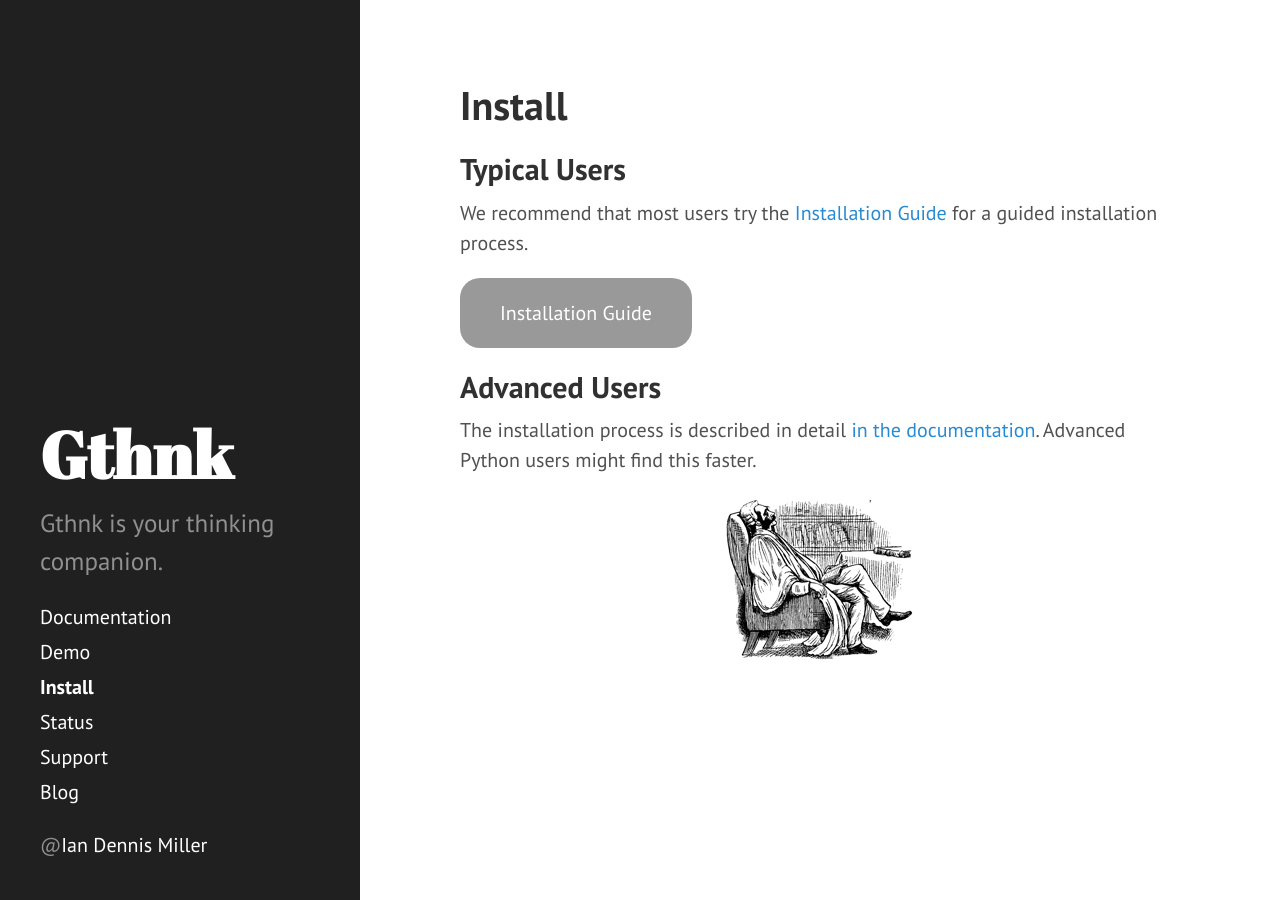
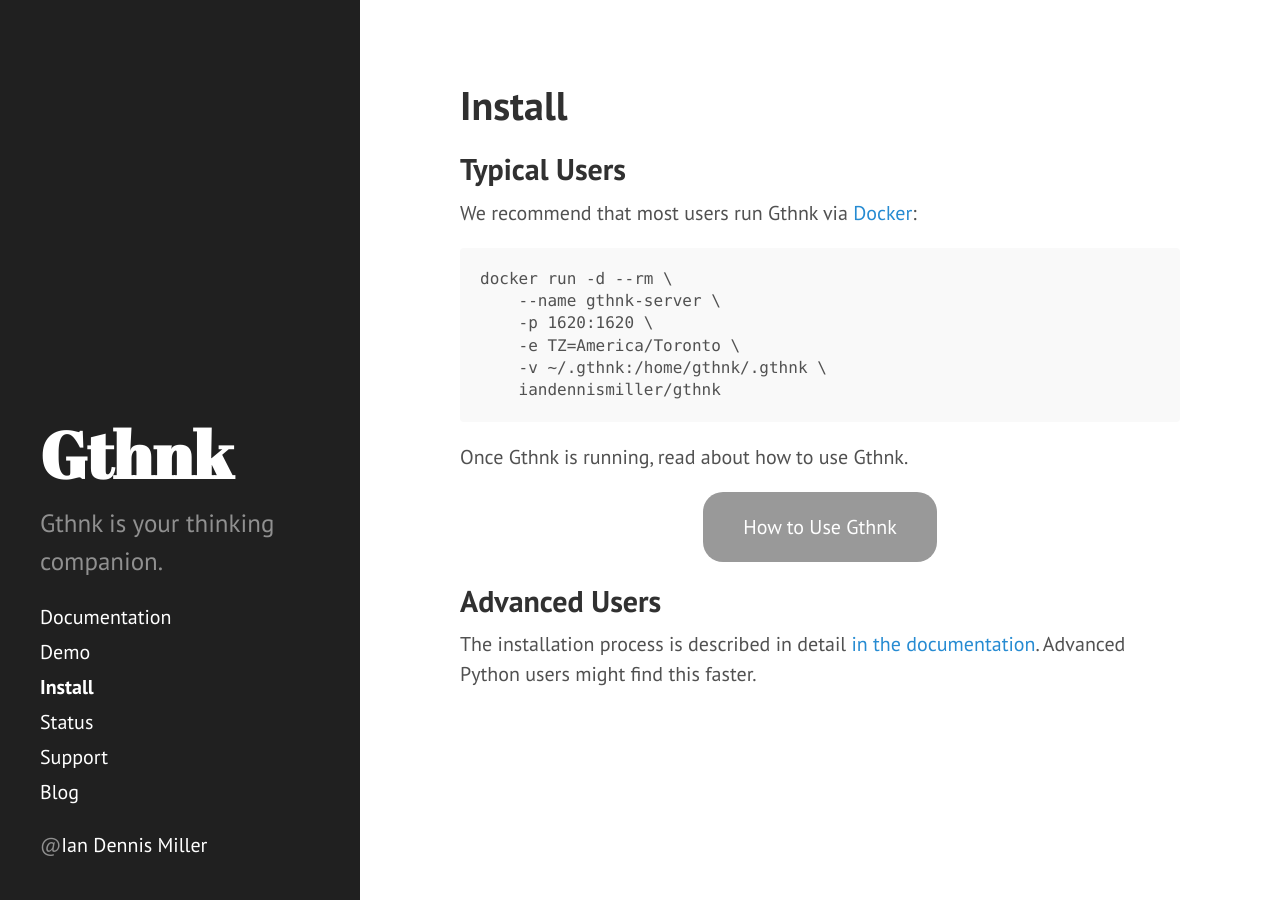
Before and after one commit to iandennismiller/www-gthnk, a Jekyll site: the page built from install.md, in a window 1280 px wide. Built offline with Jekyll 4.4.1, drawn with Linux system fonts in a browser that asks for light colours.

Commit message:
revise for 0.7

```diff
--- a/index.html
+++ b/index.html
@@ -17,7 +17,7 @@
       <li>a <b>Chronology</b> of your notes</li>
       <li>including <b>Handwritten Notes</b></li>
       <li>and <b>Mobile Notes</b></li>
-      <li>and image <b>Attachments</b>, generally</li>
+      <li>and (soon) <b>Attachments</b></li>
     </ul>
   </p>
 </div>
--- a/install.md
+++ b/install.md
@@ -5,14 +5,21 @@
 
 ## Typical Users
 
-We recommend that most users try the [Installation Guide](/guides/install) for a guided installation process.
+We recommend that most users run Gthnk via [Docker](https://www.docker.com/get-started):
 
-<a class="button" href="/guides/install/">Installation Guide</a>
+    docker run -d --rm \
+        --name gthnk-server \
+        -p 1620:1620 \
+        -e TZ=America/Toronto \
+        -v ~/.gthnk:/home/gthnk/.gthnk \
+        iandennismiller/gthnk
+
+Once Gthnk is running, read about how to use Gthnk.
+
+<p align="center">
+  <a class="button" href="/guides/first-run-start/">How to Use Gthnk</a>
+</p>
 
 ## Advanced Users
 
 The installation process is described in detail [in the documentation](http://gthnk.readthedocs.io/en/latest/intro/installation.html). Advanced Python users might find this faster.
-
-<p align="center">
-  <img src="/public/gthnk-logo.png">
-</p>
```
Also changed, not shown: guides/first-run-1.md (+4 -10 lines), guides/first-run-start.md (+4 -1 lines), status.md (+4 -4 lines), support.md (+2 -2 lines), public/gthnk-home.png (added), public/gthnk-landing.png (added), public/gthnk-login-screen.png, 1 other file.
